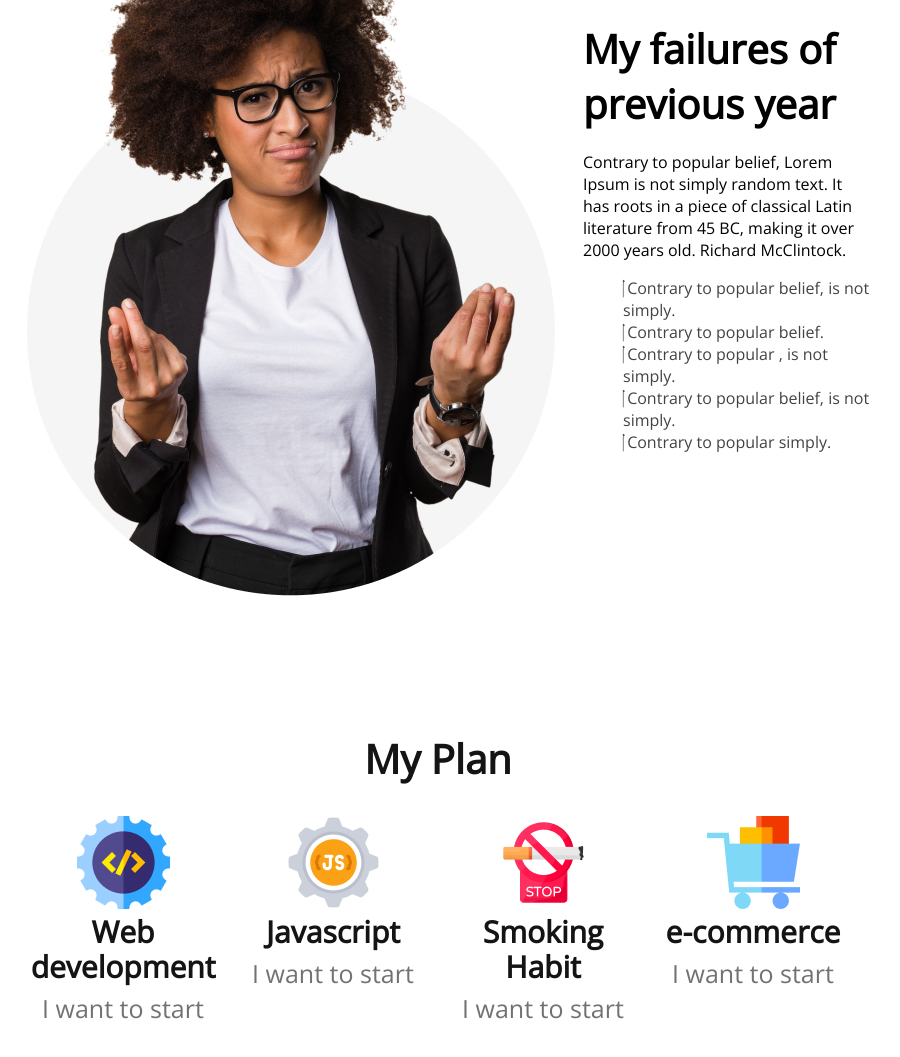
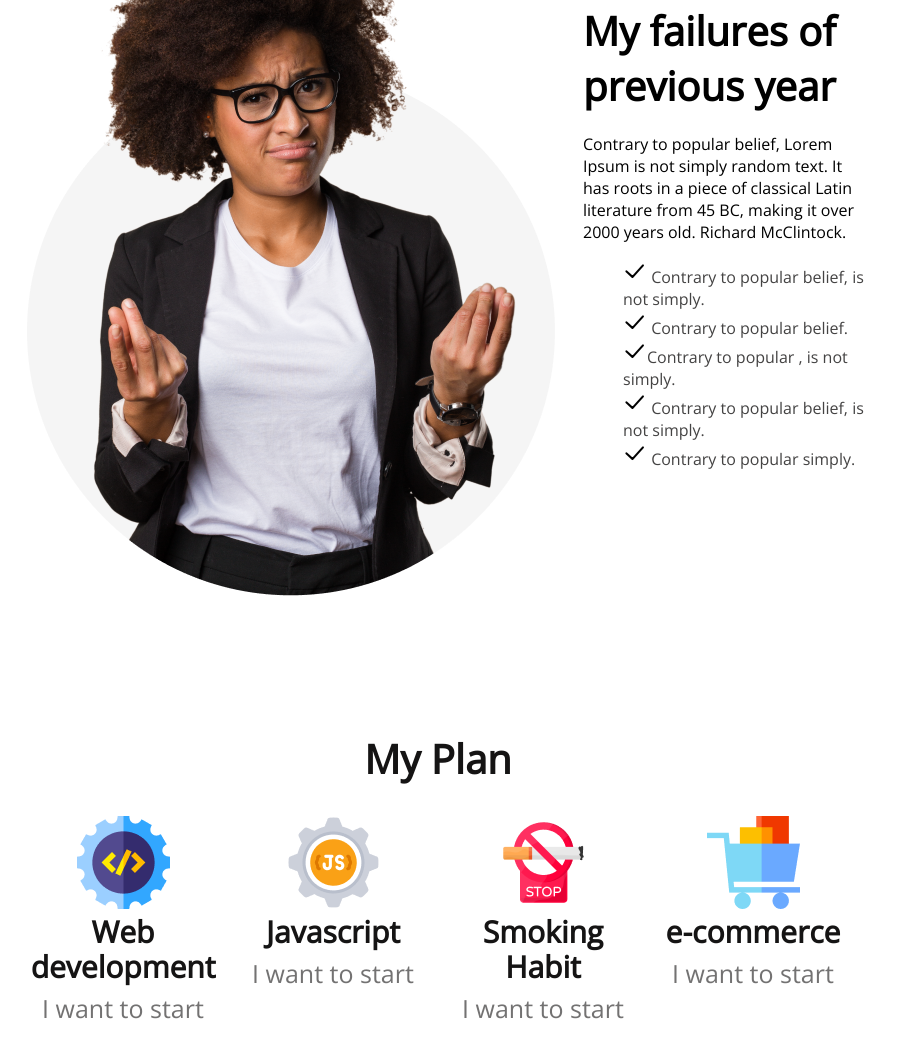
Before and after one commit to SouravBarman001/AssignmentOne, a plain HTML site: page index.html in a window 1280 px wide. Shown: the part 1059-2116 px from the top of the page, without its empty margins (202-1102 px from the left). Drawn offline with nearby package versions, Linux system fonts and the light colour scheme.

Commit message:
icon added

```diff
--- a/index.html
+++ b/index.html
@@ -49,11 +49,11 @@
           Contrary to popular belief, Lorem Ipsum is not simply random text. It has roots in a piece of classical Latin literature from 45 BC, making it over 2000 years old. Richard McClintock.
         </p>
         <ul>
-          <li><span><i class="fa-thin fa-check"></i></span> Contrary to popular belief, is not simply.</li>
-          <li><span><i class="fa-thin fa-check"></i></span> Contrary to popular belief.</li>
-          <li><span><i class="fa-thin fa-check"></i></span> Contrary to popular , is not simply.</li>
-          <li><span><i class="fa-thin fa-check"></i></span> Contrary to popular belief, is not simply.</li>
-          <li><span><i class="fa-thin fa-check"></i></span> Contrary to popular simply.</li>
+          <li><span><img src="./images/icons/check.png" alt="" srcset=""></span> Contrary to popular belief, is not simply.</li>
+          <li><span><img src="./images/icons/check.png" alt="" srcset=""></span> Contrary to popular belief.</li>
+          <li><span><img src="./images/icons/check.png" alt="" srcset=""></span>Contrary to popular , is not simply.</li>
+          <li><span><img src="./images/icons/check.png" alt="" srcset=""></span> Contrary to popular belief, is not simply.</li>
+          <li><span><img src="./images/icons/check.png" alt="" srcset=""></span> Contrary to popular simply.</li>
         </ul>
 
      </div>
```
Also changed, not shown: images/icons/check.png (added).
